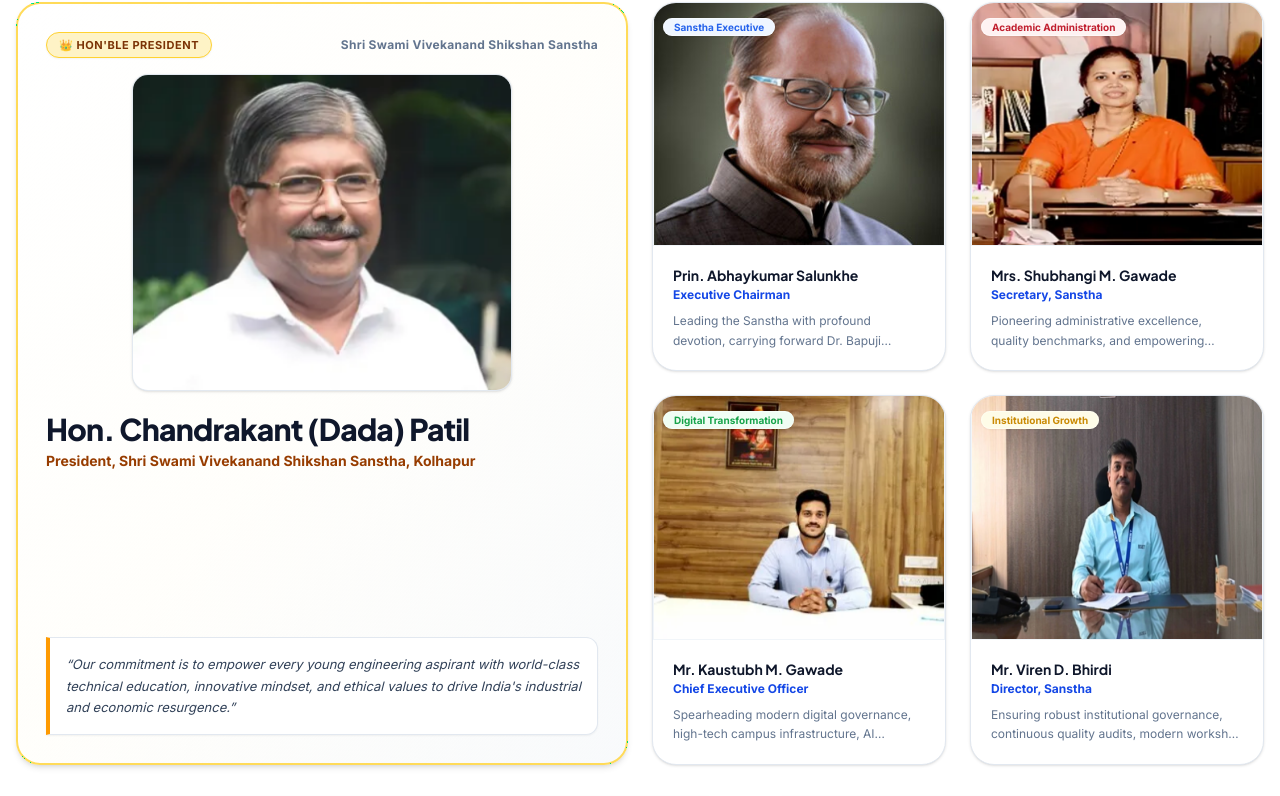
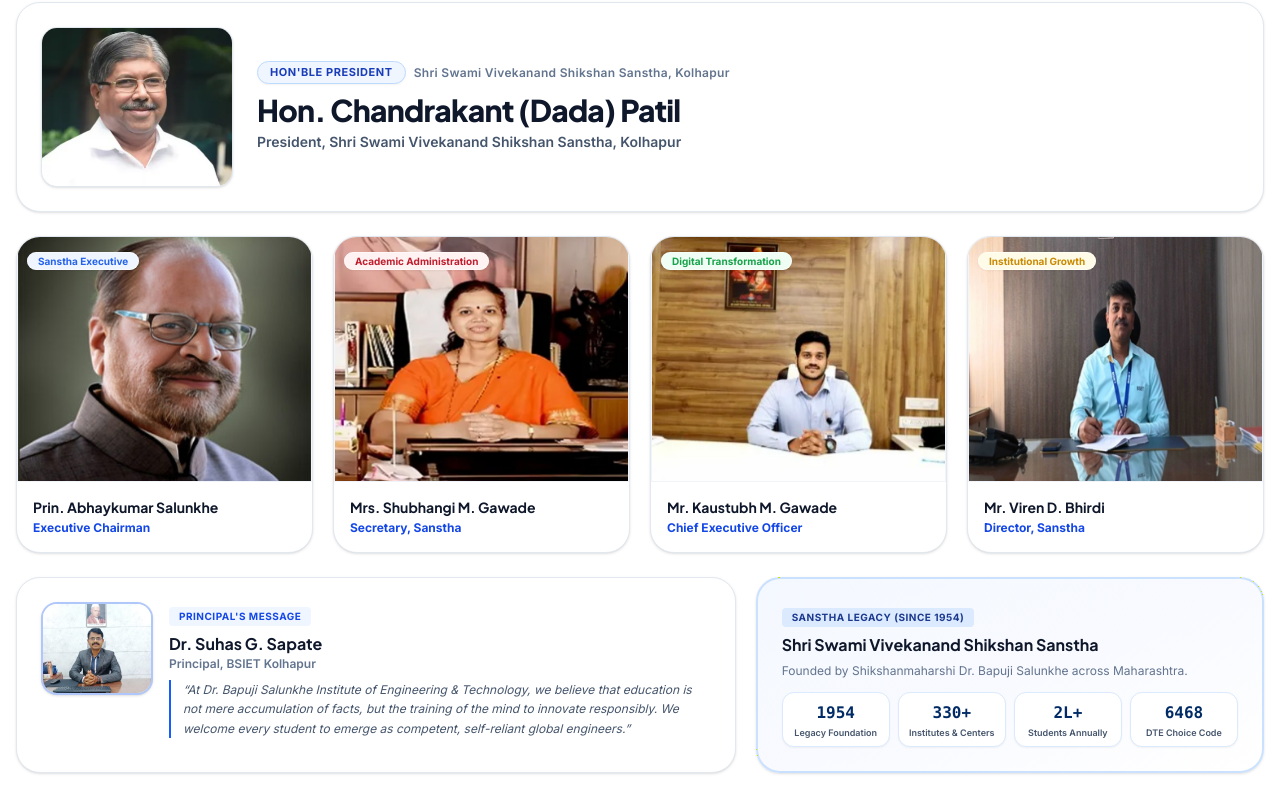
Before and after one commit to Techwolf78/bsiet, a Next.js app: page / in a window 1280 px wide. Shown: the part 5638-6434 px from the top of the page. Built offline with nearby package versions, Linux system fonts and the light colour scheme.

Commit message:
fix(leadership): remove crown icon, yellow golden border, and eliminate negative space

```diff
--- a/components/home/BentoLeadership.tsx
+++ b/components/home/BentoLeadership.tsx
@@ -18,58 +18,48 @@
           </p>
         </div>
 
-        {/* BENTO GRID (Clean Light Aesthetic — No Text Over Photos) */}
-        <div className="grid grid-cols-1 md:grid-cols-2 lg:grid-cols-4 gap-6 mb-8">
-          {/* 1. HERO BENTO: Hon. Chandrakant (Dada) Patil (2 cols x 2 rows) */}
-          <div className="md:col-span-2 lg:col-span-2 lg:row-span-2 bg-gradient-to-br from-white via-amber-50/20 to-slate-50 rounded-3xl border-2 border-amber-300/80 shadow-md hover:shadow-xl transition-all overflow-hidden flex flex-col justify-between p-5 sm:p-7 group">
-            <div>
-              {/* Header Pill & Organization */}
-              <div className="flex flex-wrap items-center justify-between gap-2 mb-4">
-                <span className="bg-amber-100 text-amber-900 border border-amber-300 text-[11px] font-bold uppercase tracking-wider px-3 py-1 rounded-full shadow-xs">
-                  👑 Hon&apos;ble President
-                </span>
-                <span className="text-xs text-slate-500 font-bold tracking-wide">
-                  Shri Swami Vivekanand Shikshan Sanstha
-                </span>
-              </div>
-
-              {/* Dedicated Photo Frame — 100% Clean & Unobstructed (Exact 6:5 Aspect Ratio, ZERO Cropping) */}
-              <div className="relative w-full max-w-[380px] mx-auto aspect-[6/5] rounded-2xl overflow-hidden border border-slate-200/90 shadow-sm bg-slate-100 mb-5">
+        {/* 1. PRESIDENT EXECUTIVE SPOTLIGHT (Compact Horizontal Hero — Zero Negative Space, Clean Slate/Navy) */}
+        <div className="bg-white rounded-3xl border border-slate-200 shadow-sm hover:shadow-md transition-all p-5 sm:p-6 mb-6 flex flex-col sm:flex-row items-center gap-6">
+          {/* Photo Frame — Exact 6:5 Aspect Ratio, ZERO Cropping */}
+          <div className="relative w-44 sm:w-48 aspect-[6/5] rounded-2xl overflow-hidden border border-slate-200 shadow-sm bg-slate-50 shrink-0">
             <Image
               src={HERO_LEADER.image}
               alt={HERO_LEADER.name}
               fill
               priority
               className="object-contain object-center"
-                  sizes="(max-width: 1024px) 100vw, 380px"
+              sizes="192px"
             />
           </div>
 
-              {/* Leader Info Below Photo */}
-              <h3 className="text-2xl sm:text-3xl font-extrabold text-slate-900 tracking-tight mb-1">
+          {/* Info */}
+          <div className="flex-1 text-center sm:text-left">
+            <div className="flex flex-wrap items-center justify-center sm:justify-start gap-2 mb-2">
+              <span className="bg-blue-50 text-blue-800 border border-blue-200 text-[11px] font-bold uppercase tracking-wider px-3 py-0.5 rounded-full shadow-xs">
+                Hon&apos;ble President
+              </span>
+              <span className="text-xs text-slate-500 font-semibold tracking-wide">
+                Shri Swami Vivekanand Shikshan Sanstha, Kolhapur
+              </span>
+            </div>
+
+            <h3 className="text-2xl sm:text-3xl font-extrabold text-slate-900 tracking-tight">
               {HERO_LEADER.name}
             </h3>
-              <p className="text-xs sm:text-sm font-bold text-amber-800 mb-4">
+            <p className="text-xs sm:text-sm font-semibold text-slate-600 mt-1">
               {HERO_LEADER.role}
-              </p>
-            </div>
-
-            {/* Quote Box Cleanly Below Photo */}
-            <div className="bg-white border border-slate-200 border-l-4 border-l-amber-500 rounded-r-xl p-4 shadow-xs">
-              <p className="text-slate-700 text-xs sm:text-[13px] leading-relaxed italic">
-                &ldquo;{HERO_LEADER.quote}&rdquo;
             </p>
           </div>
         </div>
 
-          {/* 2 - 5. THE 4 SANSTHA LEADERS (2x2 Grid — Exact 6:5 Aspect Ratio, ZERO Cropping) */}
+        {/* 2. THE 4 SANSTHA LEADERS (4 Compact Cards — Zero Negative Space) */}
+        <div className="grid grid-cols-1 sm:grid-cols-2 lg:grid-cols-4 gap-5 mb-6">
           {SANSTHA_LEADERS.map((ldr) => (
             <div
               key={ldr.id}
-              className="bg-white rounded-3xl border border-slate-200 shadow-sm hover:shadow-xl hover:border-blue-400 transition-all flex flex-col justify-between overflow-hidden group"
+              className="bg-white rounded-3xl border border-slate-200 shadow-sm hover:shadow-xl hover:border-blue-400 transition-all overflow-hidden group"
             >
-              <div>
-                {/* Dedicated Photo Frame — Exact 6:5 Proportions (360x300) with ZERO Cropping */}
+              {/* Photo Frame — Exact 6:5 Aspect Ratio, ZERO Cropping */}
               <div className="relative w-full aspect-[6/5] bg-slate-100 overflow-hidden border-b border-slate-100">
                 <Image
                   src={ldr.image}
@@ -90,74 +80,69 @@
                 )}
               </div>
 
-                {/* Content Cleanly Below Photo */}
-                <div className="p-4 sm:p-5">
-                  <h4 className="font-bold text-slate-900 text-sm leading-snug mb-0.5">
+              {/* Content Cleanly Below Photo — Compact & Tight */}
+              <div className="p-4">
+                <h4 className="font-bold text-slate-900 text-sm leading-snug">
                   {ldr.name}
                 </h4>
-                  <span className="text-xs text-blue-700 font-bold block mb-2">
+                <span className="text-xs text-blue-700 font-bold block mt-0.5">
                   {ldr.role}
                 </span>
-                  <p className="text-slate-500 text-xs leading-relaxed line-clamp-2">
-                    {ldr.desc}
-                  </p>
-                </div>
               </div>
             </div>
           ))}
         </div>
 
-        {/* 6 & 7. PRINCIPAL'S DESK & SANSTHA HERITAGE METRICS (Bottom Bento Row) */}
-        <div className="grid grid-cols-1 lg:grid-cols-12 gap-6">
+        {/* 3. PRINCIPAL'S DESK & SANSTHA HERITAGE METRICS (Compact Row — Zero Negative Space) */}
+        <div className="grid grid-cols-1 lg:grid-cols-12 gap-5">
           {/* Principal's Desk */}
-          <div className="lg:col-span-7 bg-white rounded-3xl p-6 sm:p-7 border border-slate-200 shadow-sm hover:shadow-md transition-all flex flex-col sm:flex-row items-center sm:items-start gap-5">
-            <div className="relative w-28 sm:w-32 aspect-[6/5] rounded-2xl overflow-hidden border-2 border-blue-600/30 shrink-0 bg-slate-100 shadow-sm">
+          <div className="lg:col-span-7 bg-white rounded-3xl p-5 sm:p-6 border border-slate-200 shadow-sm hover:shadow-md transition-all flex flex-col sm:flex-row items-center sm:items-start gap-4">
+            <div className="relative w-24 sm:w-28 aspect-[6/5] rounded-2xl overflow-hidden border-2 border-blue-600/30 shrink-0 bg-slate-100 shadow-sm">
               <Image
                 src={PRINCIPAL_DATA.image}
                 alt={PRINCIPAL_DATA.name}
                 fill
                 className="object-contain object-center"
-                sizes="128px"
+                sizes="112px"
               />
             </div>
             <div className="flex-1 text-center sm:text-left">
-              <span className="text-[10px] font-bold uppercase tracking-wider text-blue-700 bg-blue-50 px-2.5 py-1 rounded mb-2 inline-block">
+              <span className="text-[10px] font-bold uppercase tracking-wider text-blue-700 bg-blue-50 px-2.5 py-0.5 rounded mb-1.5 inline-block font-bold">
                 Principal&apos;s Message
               </span>
-              <h4 className="font-bold text-slate-900 text-lg">
+              <h4 className="font-bold text-slate-900 text-base">
                 {PRINCIPAL_DATA.name}
               </h4>
-              <span className="text-xs font-semibold text-slate-500 block mb-3">
+              <span className="text-xs font-semibold text-slate-500 block mb-2">
                 {PRINCIPAL_DATA.title}
               </span>
-              <p className="text-slate-600 text-xs sm:text-[13px] leading-relaxed italic border-l-2 border-blue-600 pl-3.5">
+              <p className="text-slate-600 text-xs leading-relaxed italic border-l-2 border-blue-600 pl-3">
                 &ldquo;{PRINCIPAL_DATA.message}&rdquo;
               </p>
             </div>
           </div>
 
           {/* Sanstha Legacy & Impact Metrics */}
-          <div className="lg:col-span-5 bg-gradient-to-br from-blue-50/70 via-indigo-50/40 to-white text-slate-900 rounded-3xl p-6 sm:p-7 border-2 border-blue-200/80 shadow-sm flex flex-col justify-between">
+          <div className="lg:col-span-5 bg-gradient-to-br from-blue-50/70 via-indigo-50/40 to-white text-slate-900 rounded-3xl p-5 sm:p-6 border-2 border-blue-200/80 shadow-sm flex flex-col justify-between">
             <div>
-              <span className="text-[10px] font-bold uppercase tracking-wider text-blue-900 bg-blue-100 px-2.5 py-1 rounded mb-2 inline-block font-bold">
+              <span className="text-[10px] font-bold uppercase tracking-wider text-blue-900 bg-blue-100 px-2.5 py-0.5 rounded mb-1.5 inline-block font-bold">
                 Sanstha Legacy (Since 1954)
               </span>
-              <h4 className="font-bold text-slate-900 text-lg mb-1.5">
+              <h4 className="font-bold text-slate-900 text-base mb-1">
                 Shri Swami Vivekanand Shikshan Sanstha
               </h4>
-              <p className="text-slate-600 text-xs leading-relaxed mb-4">
-                Founded in 1954 by Shikshanmaharshi Dr. Bapuji Salunkhe with the vision of educational dissemination
-                across Maharashtra.
+              <p className="text-slate-500 text-xs leading-relaxed mb-3">
+                Founded by Shikshanmaharshi Dr. Bapuji Salunkhe across Maharashtra.
               </p>
             </div>
 
-            <div className="grid grid-cols-2 gap-3 pt-3 border-t border-blue-200/60 text-center">
+            <div className="grid grid-cols-4 gap-2 text-center">
               {SANSTHA_METRICS.map((met, mIdx) => (
-                <div key={mIdx} className="bg-white p-2.5 rounded-xl border border-blue-100 shadow-xs">
-                  <div className="text-xl font-extrabold text-[#002b66] font-mono">
+                <div key={mIdx} className="bg-white p-2 rounded-xl border border-blue-100 shadow-xs">
+                  <div className="text-base font-extrabold text-[#002b66] font-mono">
                     {met.value}
                   </div>
-                  <div className="text-[10px] text-slate-600 font-semibold">
+                  <div className="text-[9px] text-slate-600 font-semibold leading-tight mt-0.5">
                     {met.label}
                   </div>
                 </div>
```
Lines whose indentation alone changed are shown as unchanged.
